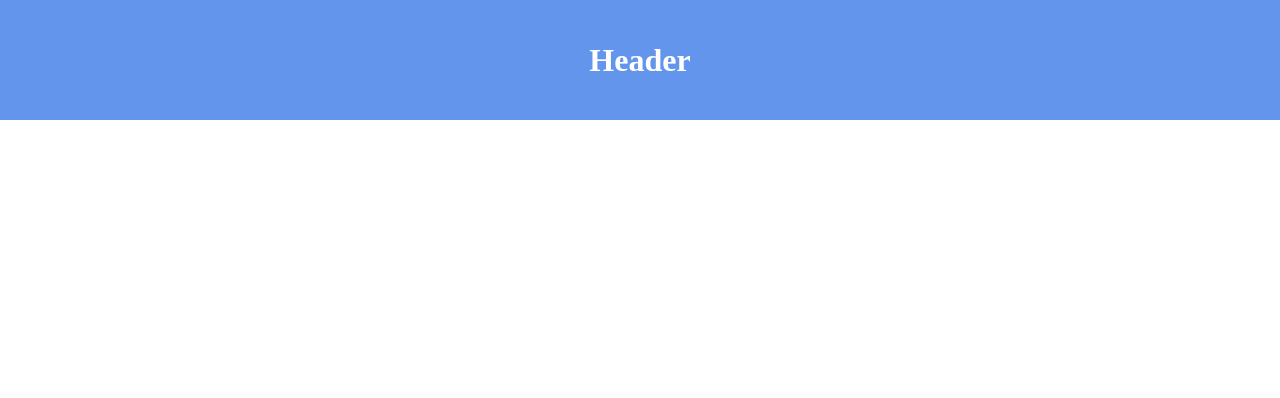
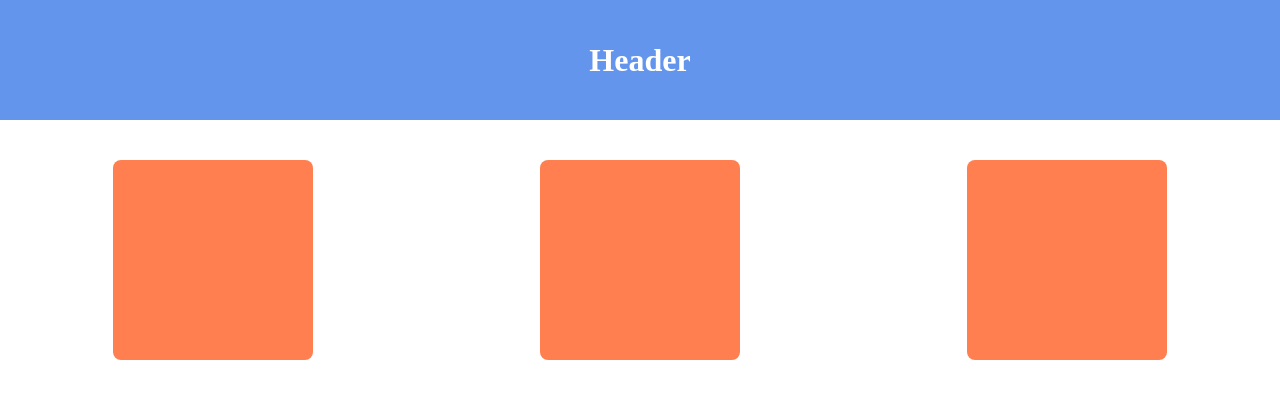
Before and after one commit to Bbulatovv/portfolio_repo, a plain HTML site: page index.html in a window 1280 px wide. Drawn offline with Linux system fonts and the light colour scheme.

Commit message:
orange cards added

```diff
--- a/css/style.css
+++ b/css/style.css
@@ -12,3 +12,16 @@ header {
     font-weight: 700;
     font-size: 32px;
 }
+
+.parent {
+    display: flex;
+    justify-content: space-around;
+    margin-top: 40px;
+}
+
+.card {
+    width: 200px;
+    height: 200px;
+    border-radius: 8px;
+    background-color: coral;
+}
--- a/index.html
+++ b/index.html
@@ -10,5 +10,16 @@
     <header>
         Header
     </header>
+    <div class="parent">
+        <div class="card">
+
+        </div>
+        <div class="card">
+
+        </div>
+        <div class="card">
+
+        </div>
+    </div>
 </body>
 </html>
```
